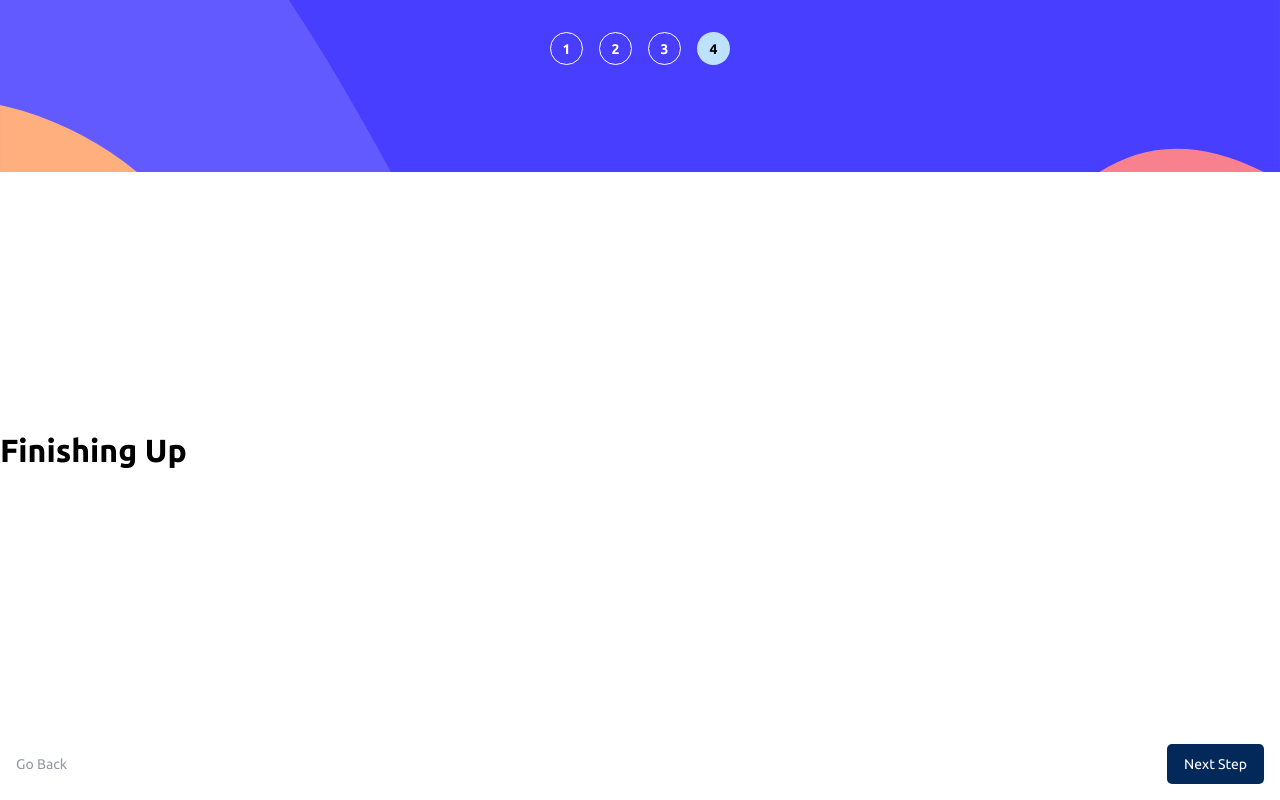
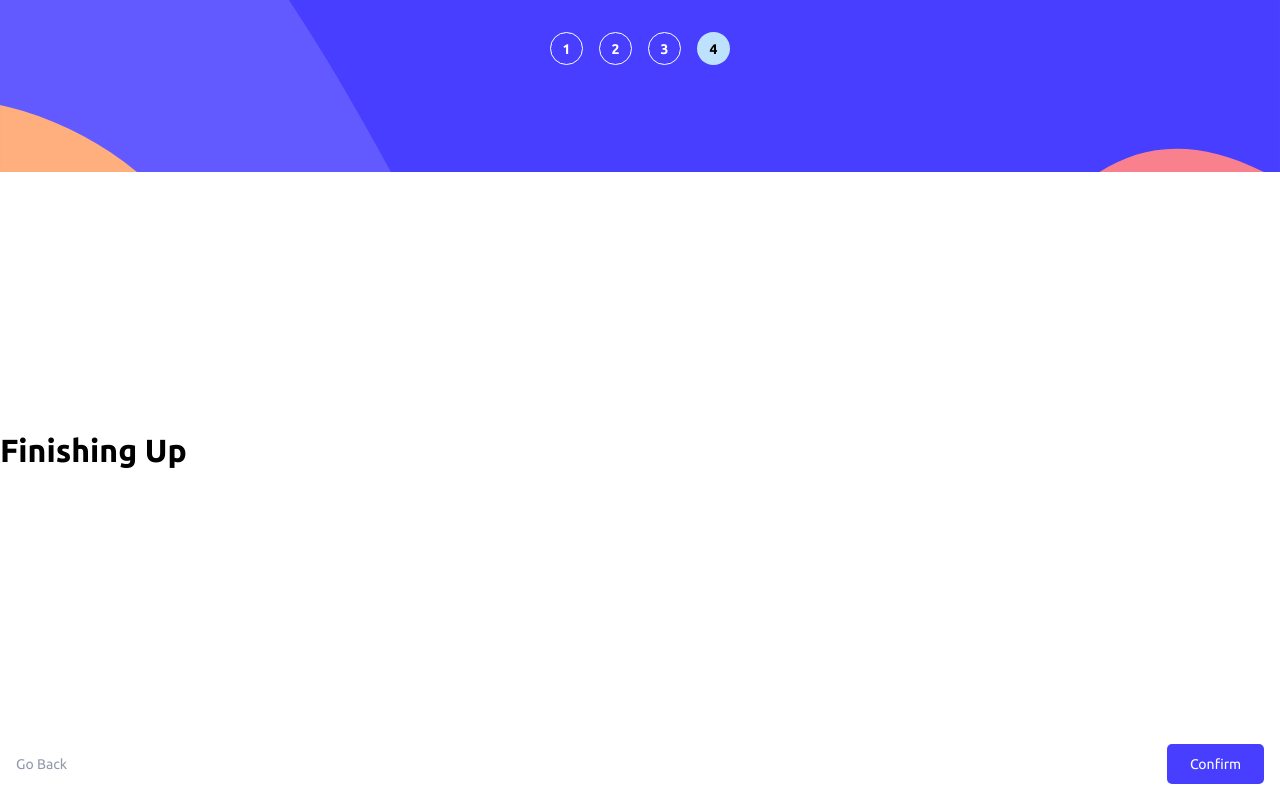
Before and after one commit to claystuart/multi-step-form, a React (Create React App) app: page /finish in a window 1280 px wide. Built offline with nearby package versions, Linux system fonts and the light colour scheme.

Commit message:
Simplified Footer.jsx button logic.

```diff
--- a/src/App.jsx
+++ b/src/App.jsx
@@ -1,14 +1,14 @@
-import { Routes, Route } from "react-router-dom";
+import { Routes, Route } from "react-router-dom"
 
-import Info from "./pages/Info";
-import Plan from "./pages/Plan";
-import Addons from "./pages/AddOns";
-import NoPage from "./pages/404";
-import Finish from "./pages/Finish";
-import ThankYou from "./pages/ThankYou";
+import Info from "./pages/Info"
+import Plan from "./pages/Plan"
+import Addons from "./pages/AddOns"
+import NoPage from "./pages/404"
+import Finish from "./pages/Finish"
+import ThankYou from "./pages/ThankYou"
 
-import Header from "./Header";
-import Footer from "./Footer";
+import Header from "./Header"
+import Footer from "./Footer"
 
 export default function App() {
 
@@ -22,10 +22,10 @@ export default function App() {
                 <Route path="/addons" element={<Addons />} />
                 <Route path="/finish" element={<Finish />} />
                 <Route path="/thankYou" element={<ThankYou />} />
-                <Route path="*" element={<Info />} />
+                <Route path="*" element={<NoPage />} />
             </Routes>
             {/* End Routing */}
             <Footer />
         </>
-    );
+    )
 }
--- a/src/Footer.jsx
+++ b/src/Footer.jsx
@@ -2,53 +2,41 @@ import { Link, useLocation } from "react-router-dom"
 import "./css/footer.css";
 
 export default function Footer() {
+    const pages = ["/", "/plan", "/addons", "/finish", "/thankYou"];
     return (
         <footer>
-            <Hyperlink button="back" className="btn back">Go Back</Hyperlink>
-            <Hyperlink button="next" className="btn next">Next Step</Hyperlink>
+            <BackButton pages={pages}>Go Back</BackButton>
+            <NextButton pages={pages}>Next Step</NextButton>
         </footer>
+    )
+}
+
+function BackButton({ pages, children }) {
+    let currentPage = pages.indexOf(useLocation().pathname)
+
+    return (
+        <Link to={pages[--currentPage]}
+            className={currentPage < 0 || currentPage > 2 ? "hideBtn" : "btn back"}>
+            {children}
+        </Link>
     );
 }
 
-// Wrapper to add isActive path resolution for highlighting Active link
-function Hyperlink({ button, children, ...props }) {
-    // className={isActive ? "activeDiv" : ""}
-    let next, back;
-    let hideBackBtn = false;
+function NextButton({ pages, children }) {
+    let currentPage = pages.indexOf(useLocation().pathname)
+    let css = "btn next"
 
-    switch (useLocation().pathname) {
-        case "/":
-            next = "/plan"
-            back = "finish"
-            hideBackBtn = true
-            break
-        case "/plan":
-            next = "/addons"
-            back = "/"
-            break
-        case "/addons":
-            next = "/finish"
-            back = "/plan"
-            break
-        case "/finish":
-            next = "thankyou"
-            back = "/addons"
-            break
-        default:
-            next = "/"
-            back = "/thankyou"
-            break
+    if (currentPage === pages.indexOf('/finish')) {
+        css = "btn next confirm"
+        children = "Confirm"
+    }
+    else if (currentPage > pages.indexOf('/finish')) {
+        css = "hideBtn"
     }
 
-
-    // Hide "Go Back" button on '/' route
     return (
-        <div className={hideBackBtn && button === "back" ? "hideBackBtn" : ""} >
-
-            {/* Set direction of {to} for both buttons */}
-            <Link to={button === "next" ? next : back} {...props}>
-                {children}
-            </Link>
-        </div>
+        <Link to={pages[++currentPage]} className={css}>
+            {children}
+        </Link>
     )
 }
--- a/src/css/footer.css
+++ b/src/css/footer.css
@@ -40,6 +40,15 @@ footer {
     cursor: pointer
 }
 
-.hideBackBtn {
+.confirm {
+    background-color: #483EFF;
+    color: white;
+}
+
+.confirm:hover {
+    background-color: #928CFF;
+}
+
+.hideBtn {
    visibility: hidden;
 }
--- a/src/index.js
+++ b/src/index.js
@@ -5,7 +5,7 @@ import App from "./App"
 
 import "./css/style.css"
 
-const root = ReactDOM.createRoot(document.getElementById('root'));
+const root = ReactDOM.createRoot(document.getElementById('root'))
 root.render(
   <React.StrictMode>
     <BrowserRouter>
```
